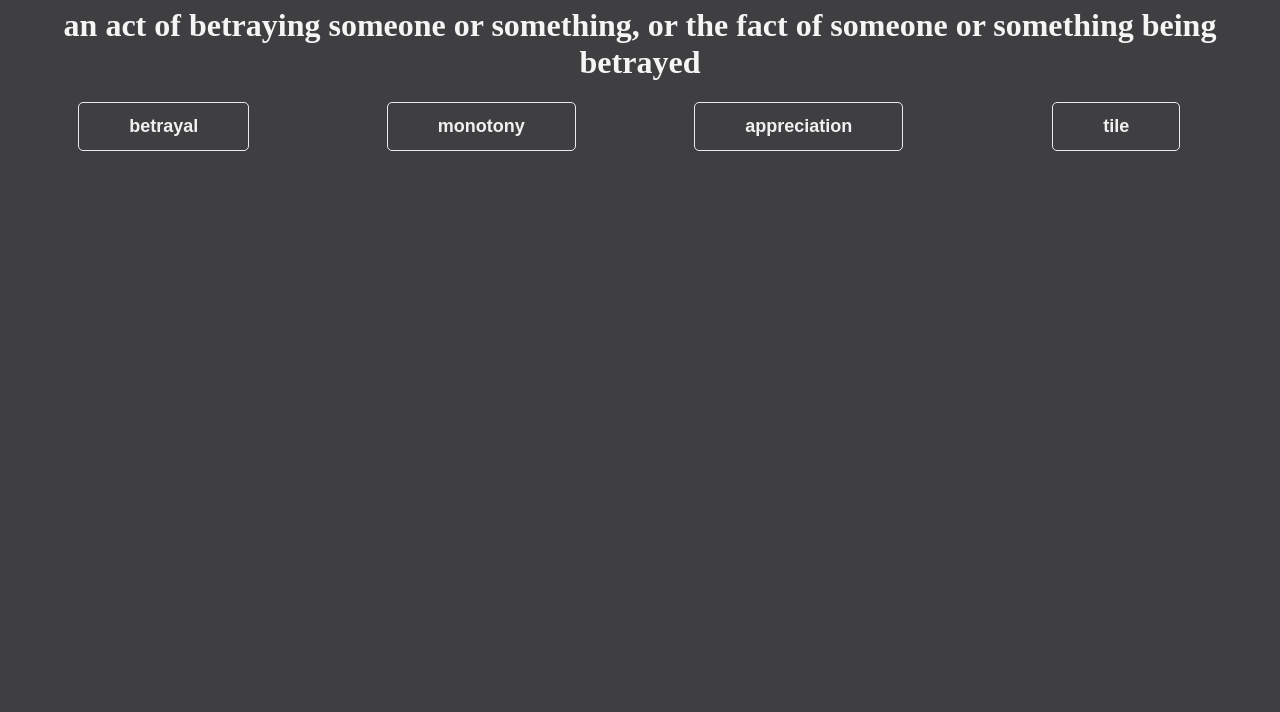
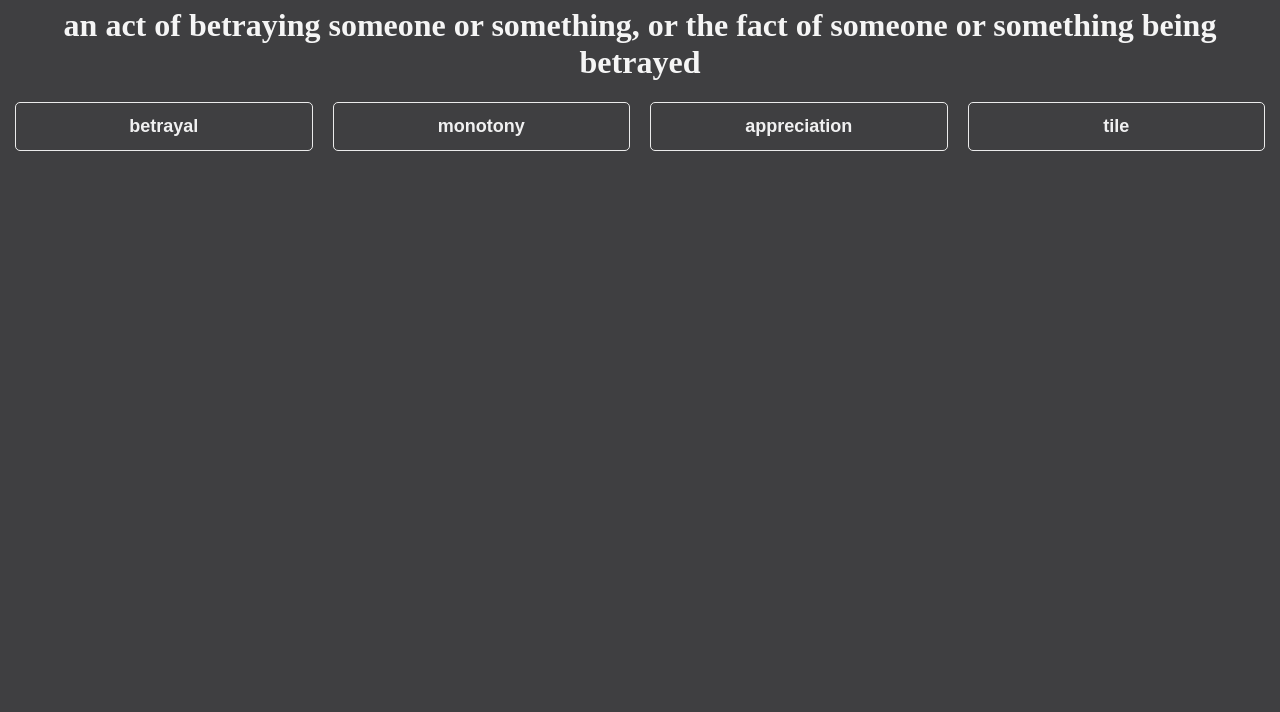
Before and after one commit to dashakim/English-quiz, a website built with webpack: page index.html in a window 1280 px wide. Shown: the part 88-800 px from the top of the page. Built offline with nearby package versions, Linux system fonts and the light colour scheme.

Commit message:
add adaptive components

```diff
--- a/src/css/style.css
+++ b/src/css/style.css
@@ -4,26 +4,23 @@ body {
 }
 
 .app {
+    display: grid;
+
     color: rgb(245, 245, 245);
     text-align: center
 }
 
-.main {
+.answers {
+
     display: grid;
-    grid-template-columns: 2fr;
-}
-
-
-
-.answers {
-    display: grid;
-    grid-template-columns: repeat(4, 1fr);
+    grid-template-columns: repeat(auto-fit, minmax(200px, 1fr));
+    grid-template-rows: 1fr;
     grid-gap: 20px;
 }
 
 .answer-button,
 .next-button {
-    margin: 0;
+    width: 100%;
     font-size: 16pt;
     line-height: 1.499;
     font-weight: 600;
@@ -44,6 +41,7 @@ body {
     touch-action: manipulation;
     padding: 10px 50px;
     font-size: 18px;
+
     border-radius: 5px;
     color: rgba(255, 255, 255, 0.924);
 }
```
